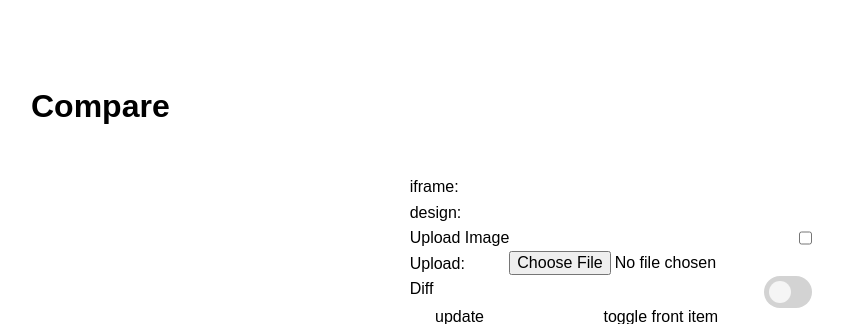
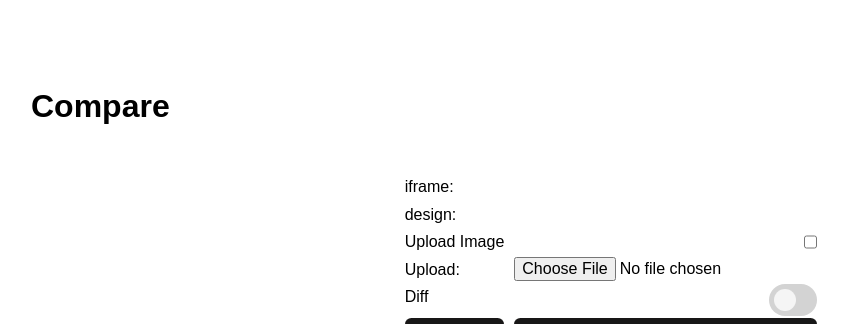
Before and after one commit to macsigner/compare-frontend-to-design, a website built with Parcel: page src/index.html in a window 1280 px wide. Shown: the top 324 px of the page, without its empty margins (29-889 px from the left). Built offline with nearby package versions, Linux system fonts and the light colour scheme; grey boxes are pictures that could not be loaded.

Commit message:
Add buttons

```diff
--- a/src/index.html
+++ b/src/index.html
@@ -22,8 +22,8 @@
         <label for="desing-upload">Upload:</label><input type="file" name="desing-upload" id="desing-upload">
         <label for="diff">Diff</label>
         <input type="checkbox" id="diff" name="filter" value="difference" class="hide"><label for="diff" class="switch"></label>
-        <button id="update">update</button>
-        <button id="toggle">toggle front item</button>
+        <button id="update" class="button">update</button>
+        <button id="toggle" class="button">toggle front item</button>
     </form>
     <div class="compare" data-compare-form-selector="#control">
         <div class="compare__main">
--- a/src/scss/main.scss
+++ b/src/scss/main.scss
@@ -14,6 +14,7 @@
 @import 'modules/main_header';
 
 // Default modules
+@import 'modules/button';
 @import 'modules/switch';
 @import 'modules/compare';
 @import 'modules/controls';
--- /dev/null
+++ b/src/scss/modules/_button.scss
@@ -0,0 +1,11 @@
+/**
+ * button bem module
+ */
+
+.button {
+    padding: .3em .6em;
+    text-align: center;
+    color: $color-off-white;
+    background-color: $color-off-black;
+    border-radius: .4em;
+}
--- a/src/scss/modules/_controls.scss
+++ b/src/scss/modules/_controls.scss
@@ -5,6 +5,7 @@
 .controls {
     display: grid;
     grid-template-columns: auto auto;
+    grid-gap: .2rem 1rem;
 
     label {
         margin-right: auto;
```
